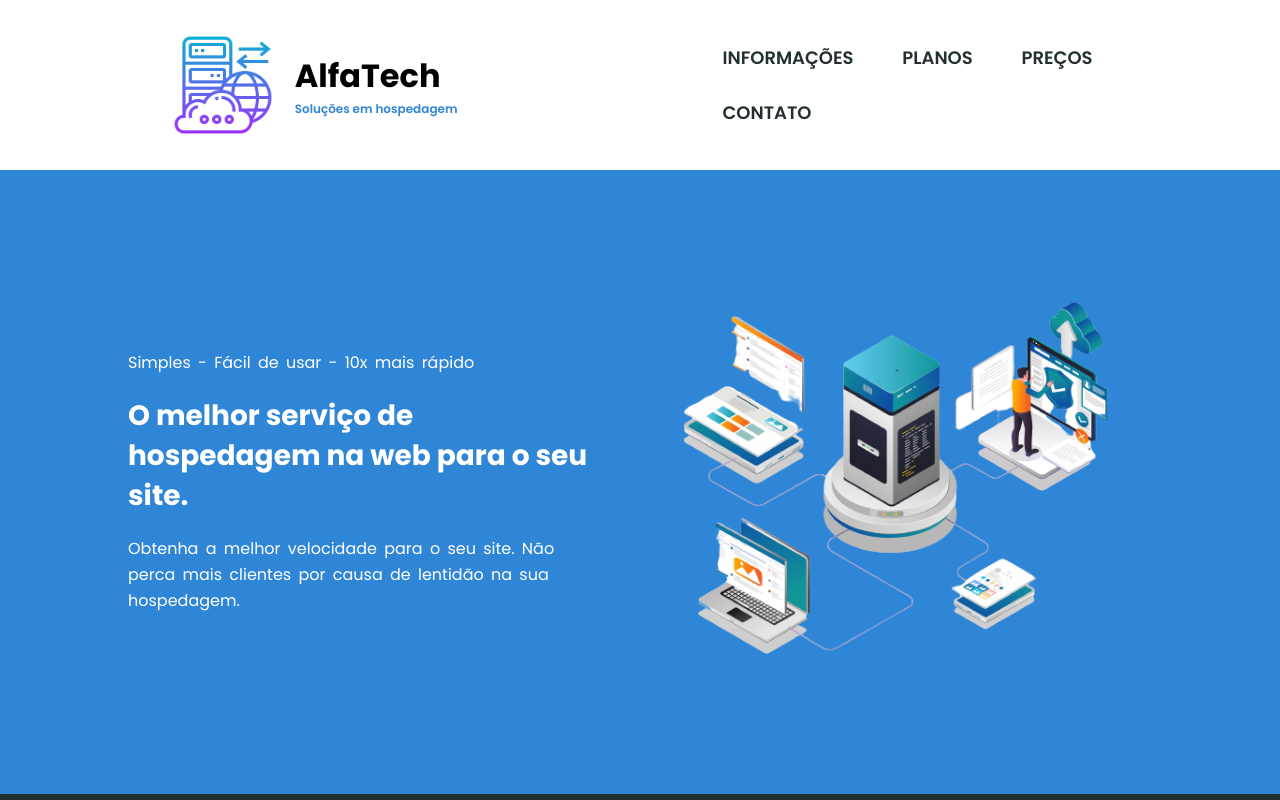
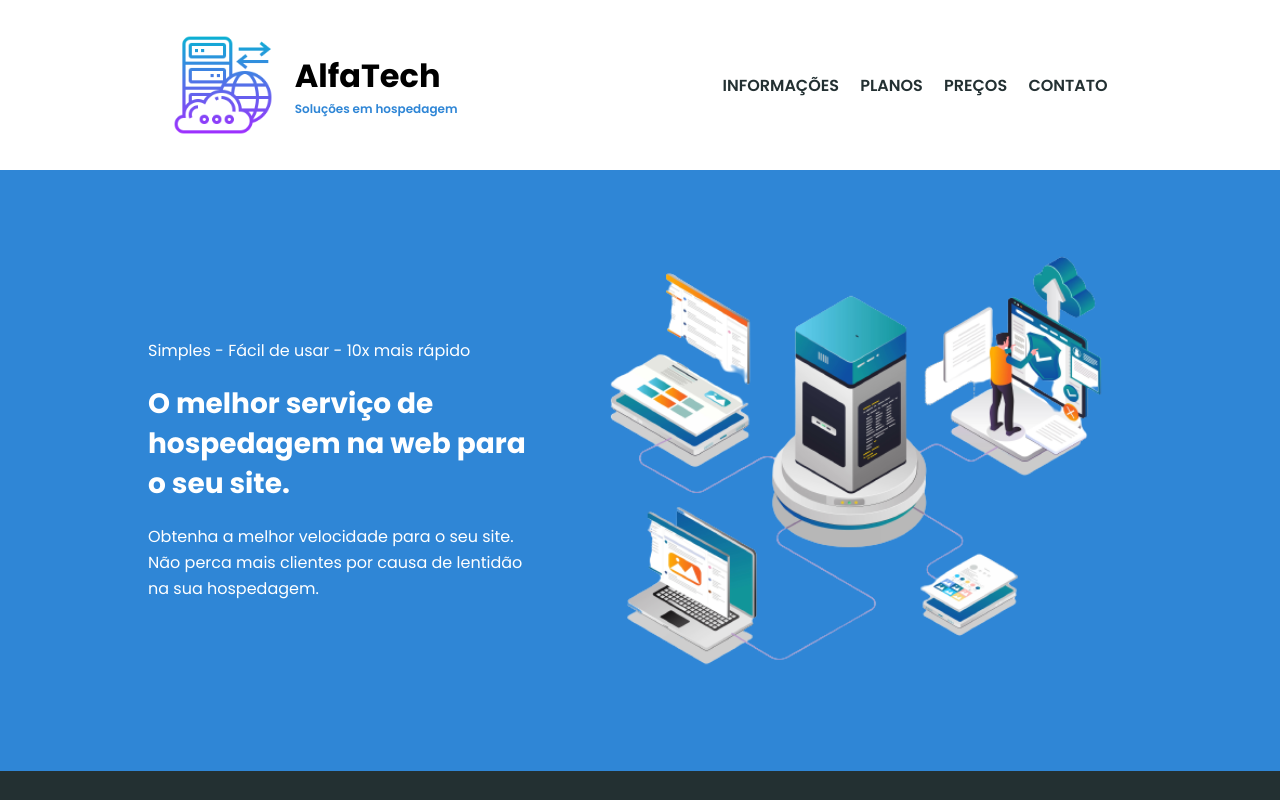
Before and after one commit to richardbrasil1/alfaTech, a plain HTML site: page index.html in a window 1280 px wide. Shown: the top 800 px of the page. Drawn offline with Linux system fonts and the light colour scheme.

Commit message:
alteração position por flexbox

```diff
--- a/css/homestyle.css
+++ b/css/homestyle.css
@@ -1,4 +1,5 @@
 @import url('https://fonts.googleapis.com/css2?family=Poppins&display=swap');
+
 * {
     margin: 0;
     padding: 0;
@@ -74,6 +75,11 @@
     flex-wrap: wrap;
     gap: 10px;
 }
+.container-links a {
+    font-weight: 600;
+    text-decoration: none;
+    color: #233032;
+}
 
 .container-topo {
     background-color: white;
@@ -91,50 +97,46 @@
     justify-content: space-between;
 }
 
-.container-links a {
-    font-size: 18px;
-    padding: 0x 10px;
-    color: #233032;
-    font-weight: 600;
-    text-decoration: none;
-    margin-right: 15px;
-}
-
 #banner {
     background-color: #2f86d6;
+    padding: 50px 0px;
 }
 
 .container-banner {
-    padding: 180px 0px;
-    position: relative;
+    width: 100%;
+    max-width: 1024px;
+    margin: 0 auto;
+    display: flex;
+    flex-wrap: wrap;
 }
 
-.container-banner div {
+.container-texto {
     color: #fff;
-    width: 470px;
+    padding: 10px 20px;
+    display: flex;
+    flex-direction: column;
+    justify-content: center;
+    gap: 20px;
+    flex: 1 1 308px;
 
 }
 
-.container-banner div p {
+.container-texto p {
     font-size: 16px;
-    color: #fff;
     line-height: 26px;
-    word-spacing: 3px;
 }
 
-
-.container-banner div h2 {
+.container-texto h2 {
     font-size: 28px;
-    color: #fff;
     line-height: 40px;
-    margin: 20px 0px;
 }
 
-.container-banner img {
-    width: 50%;
-    position: absolute;
-    top: 100px;
-    right: 0px;
+.container-imagem {
+    flex: 1 1 468px;
+}
+
+.container-imagem img {
+    width: 100%;
 }
 
 .primeiro-anuncio {
--- a/index.html
+++ b/index.html
@@ -32,14 +32,14 @@
     </header>
     <main>
         <section id="banner">
-            <div class="container-banner limitar-secao">
-                <div>
+            <div class="container-banner">
+                <div class="container-texto">
                     <p>Simples - Fácil de usar - 10x mais rápido</p>
                     <h2>O melhor serviço de hospedagem na web para o seu site.</h2>
                     <p>Obtenha a melhor velocidade para o seu site. Não perca mais clientes por causa de lentidão na sua
                         hospedagem.</p>
                 </div>
-                <img src="img/imagem-banner.png" alt="imagem banner">
+                <div class="container-imagem"><img src="img/imagem-banner.png" alt="imagem banner"></div>
             </div>
 
         </section>
```
